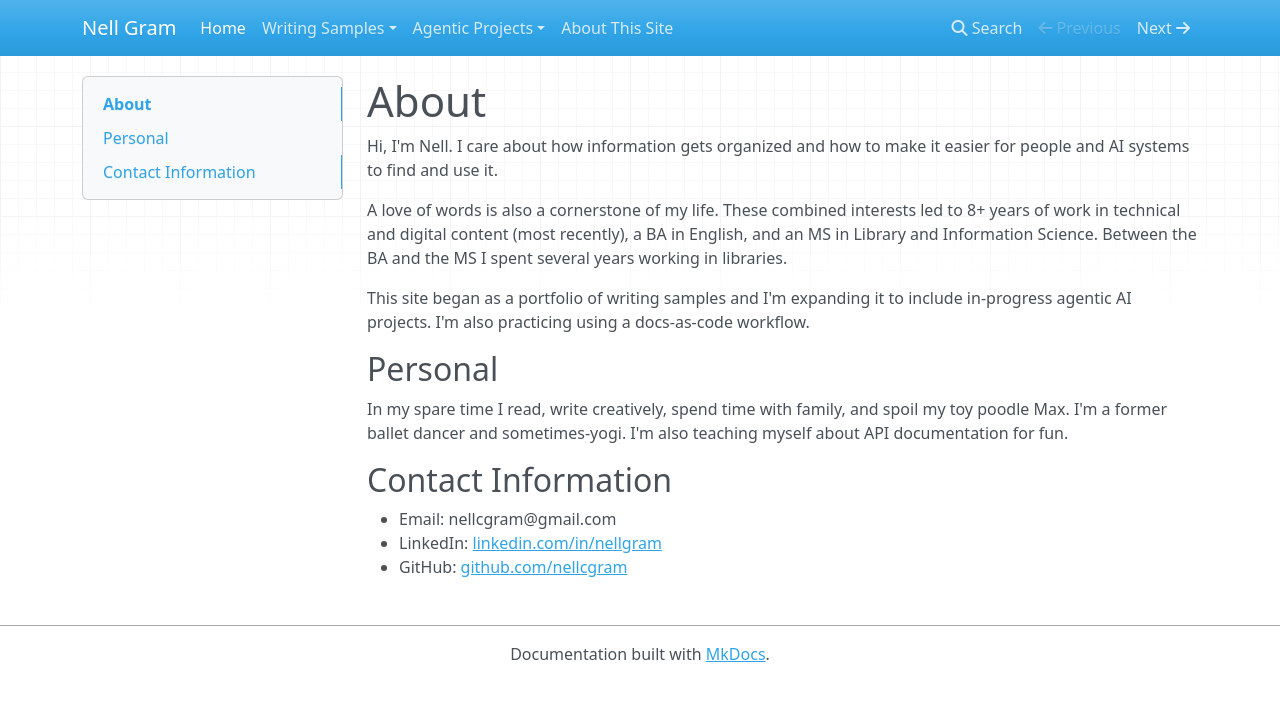
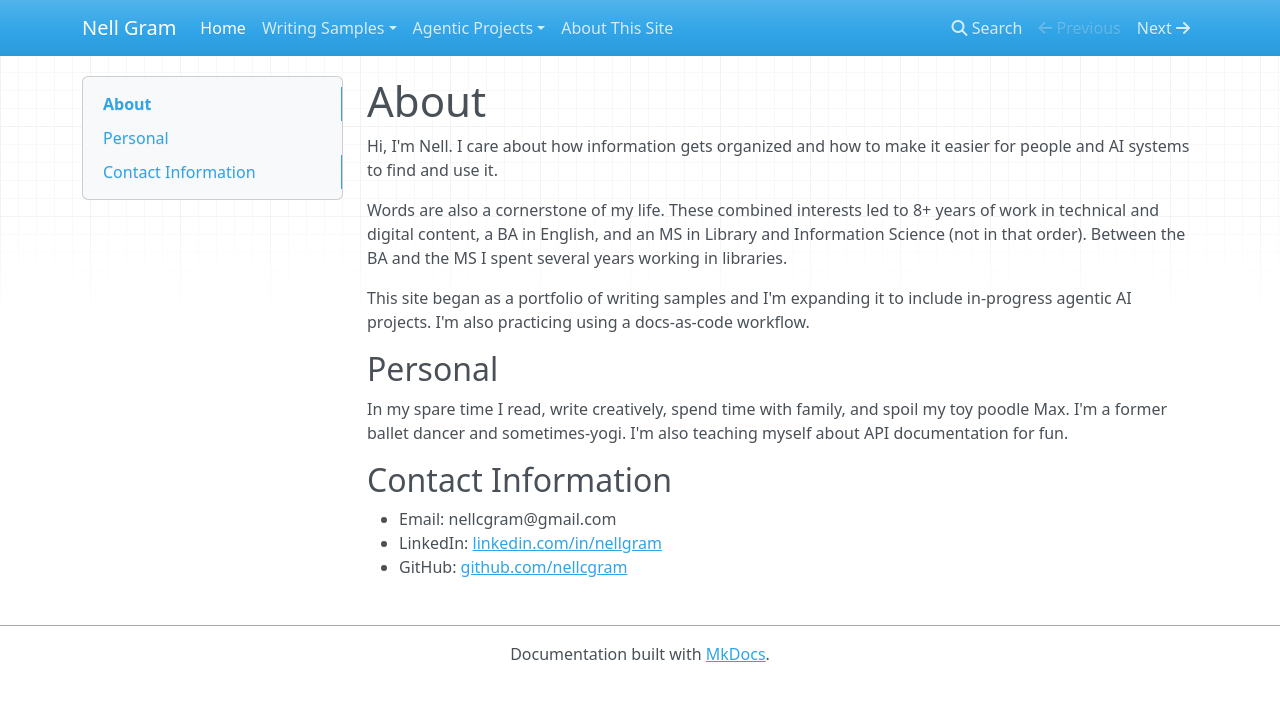
Before and after one commit to nellcgram/nellcgram.github.io, an MkDocs documentation site: the page built from docs/index.md, in a window 1280 px wide. Shown: the top 701 px of the page. Built offline with MkDocs 1.6.1, drawn with Linux system fonts in a browser that asks for light colours; nearby versions of some CDN libraries.

Commit message:
Update index.md

```diff
--- a/docs/index.md
+++ b/docs/index.md
@@ -2,7 +2,7 @@
 
 Hi, I'm Nell. I care about how information gets organized and how to make it easier for people and AI systems to find and use it.
 
-A love of words is also a cornerstone of my life. These combined interests led to 8+ years of work in technical and digital content (most recently), a BA in English, and an MS in Library and Information Science. Between the BA and the MS I spent several years working in libraries.
+Words are also a cornerstone of my life. These combined interests led to 8+ years of work in technical and digital content, a BA in English, and an MS in Library and Information Science (not in that order). Between the BA and the MS I spent several years working in libraries.
 
 This site began as a portfolio of writing samples and I'm expanding it to include in-progress agentic AI projects. I'm also practicing using a docs-as-code workflow.
 
```
